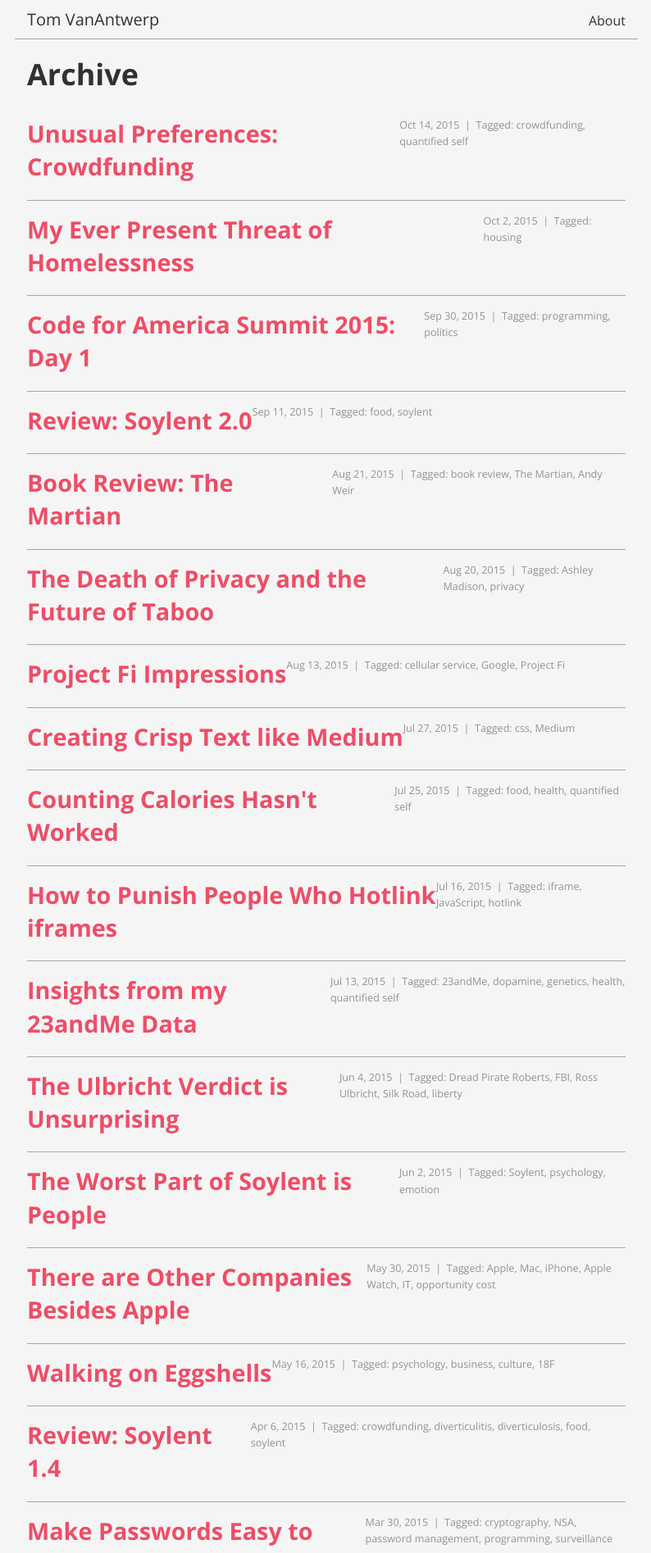
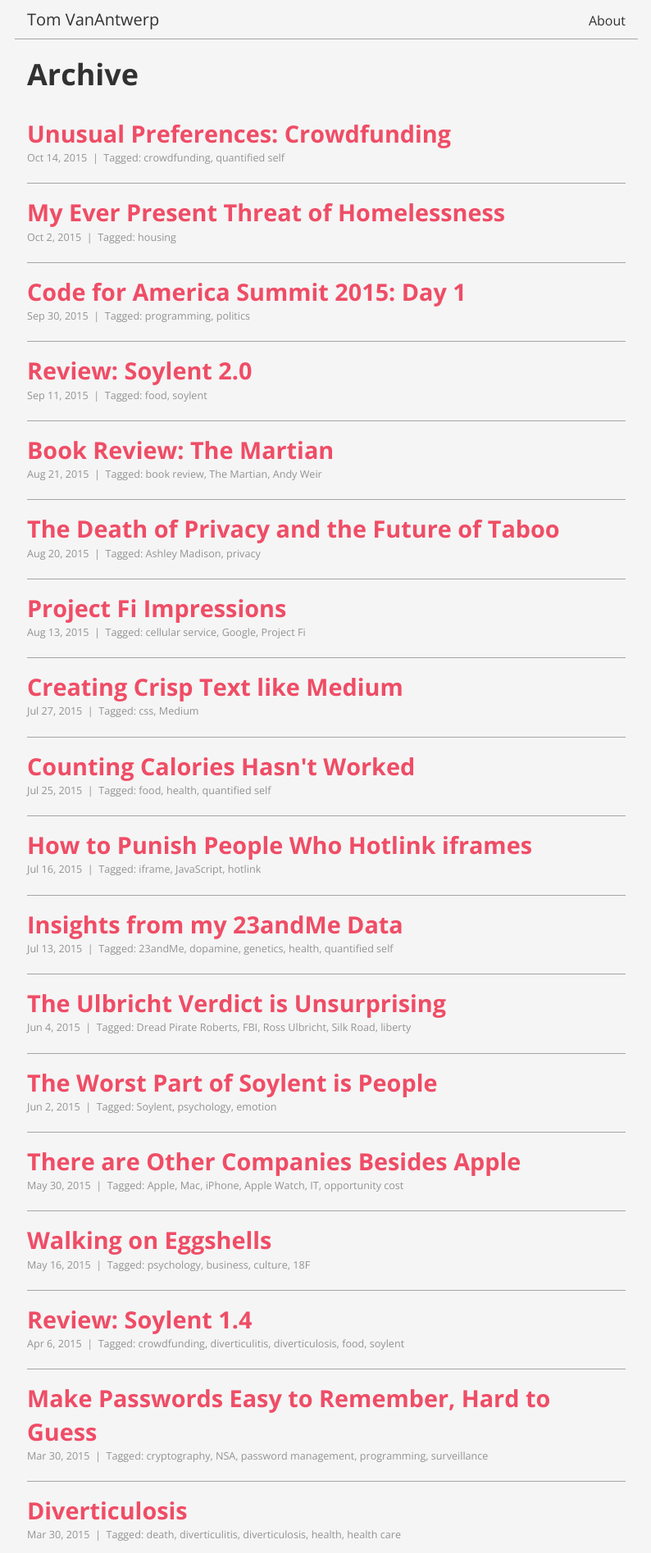
Before and after one commit to tvanantwerp/old-tomvanantwerp.com, a Jekyll site: the page built from archive/index.html, in a window 1280 px wide. Shown: the top 1895 px of the page at 82% size, without its empty margins (242-1036 px from the left). Built offline with Jekyll 4.4.1, drawn with Linux system fonts in a browser that asks for light colours; nearby versions of some CDN libraries.

Commit message:
Adjust archive for rewritten listings

```diff
--- a/archive/index.html
+++ b/archive/index.html
@@ -8,6 +8,7 @@ layout: default
 <ul class="post-list">
   {% for post in site.posts %}
     <li>
+      <div class="listing-snippet">
         <h2>
           <a href="{{ post.url | prepend: site.baseurl }}">{{ post.title }}</a>
         </h2>
@@ -21,6 +22,7 @@ layout: default
           </span>
           {% endunless %}
         </p>
+      </div>
     </li>
   {% endfor %}
 </ul>
```
Lines whose indentation alone changed are shown as unchanged.
